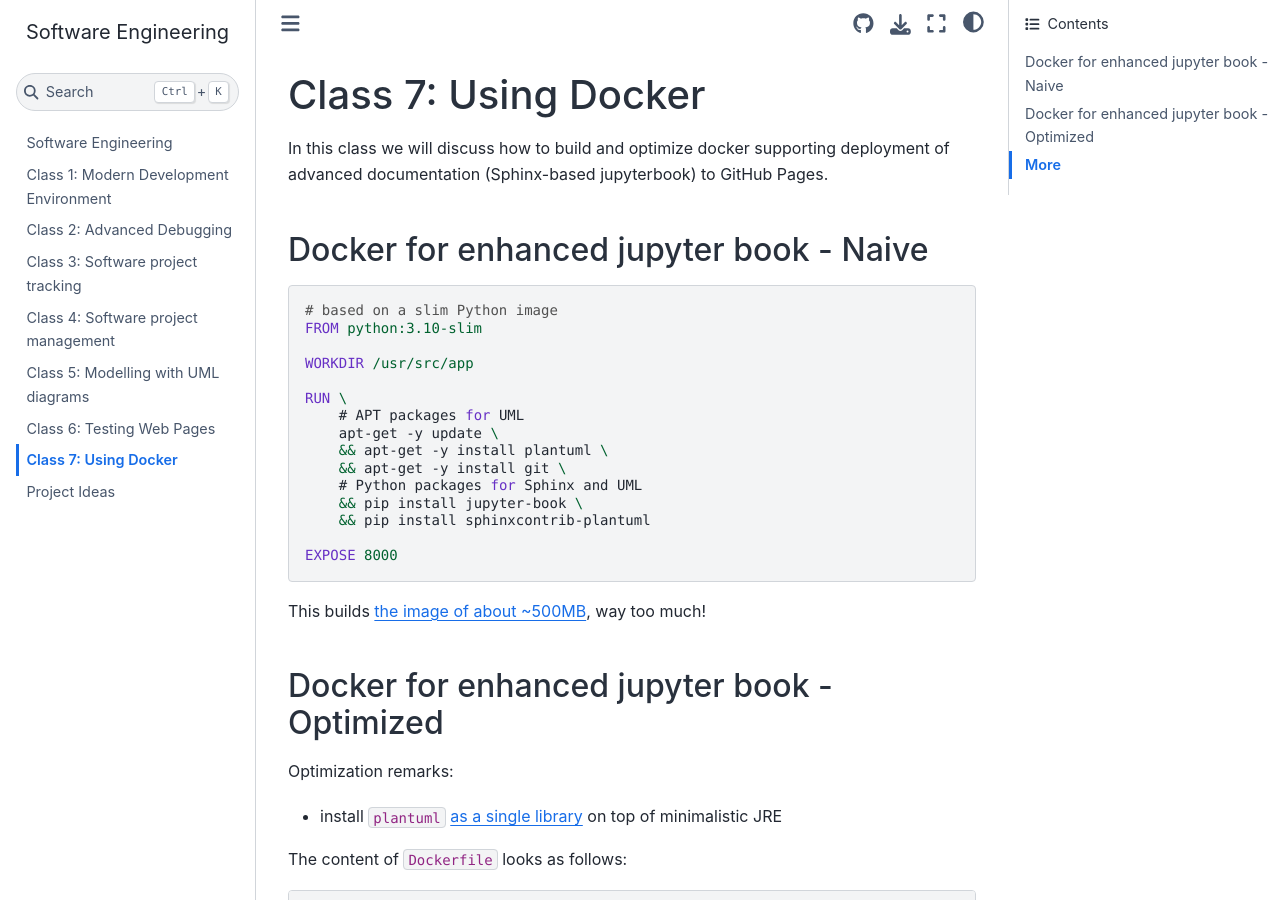
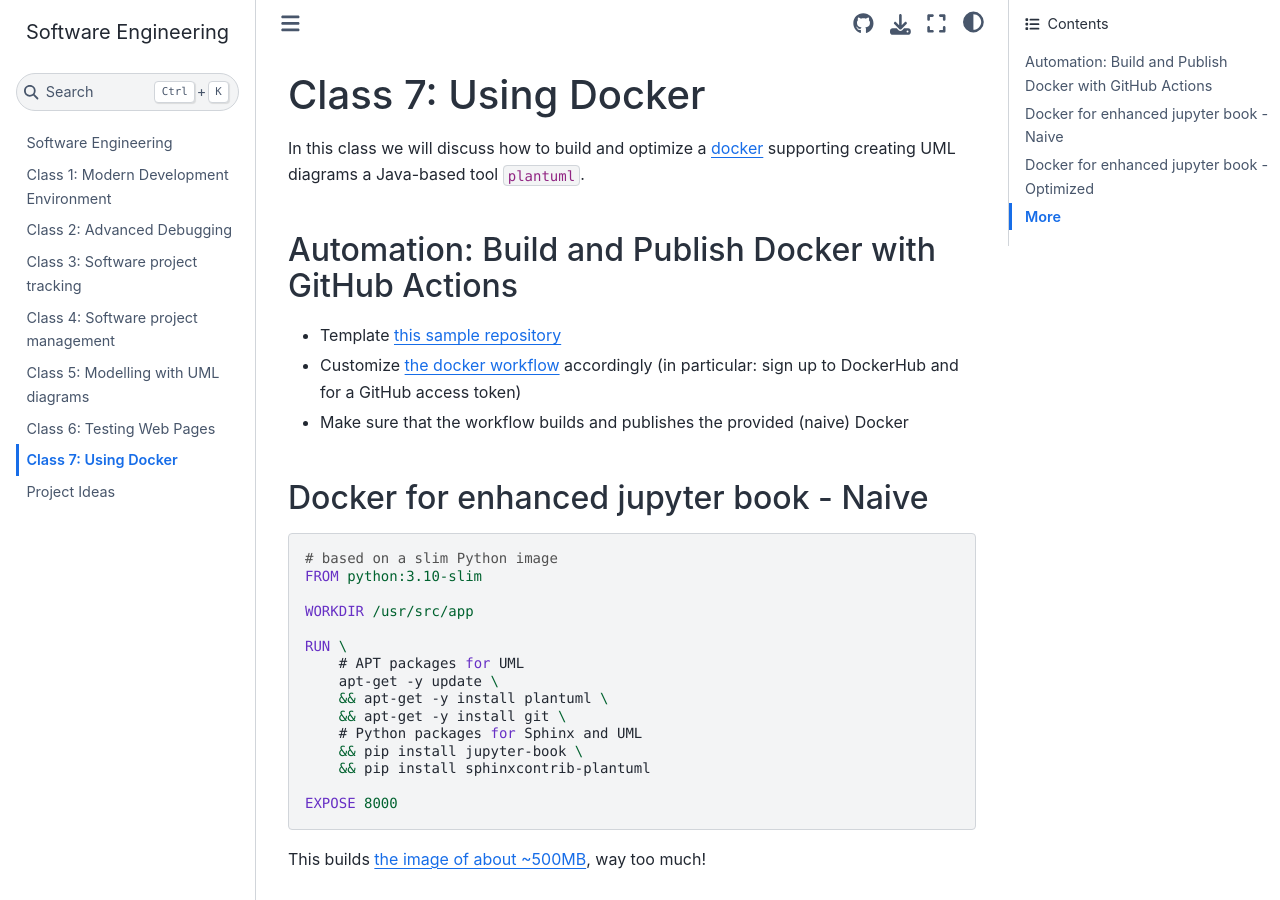
Before and after one commit to maciejskorski/software_engineering, a Jupyter Book: the page built from docs/docker_examples.md, in a window 1280 px wide and 900 px high. Built offline with Jupyter Book 1.0.4 settings and Sphinx 7.4.7 and the Sphinx Book theme 1.1.4, drawn with Linux system fonts in a browser that asks for light colours.

Commit message:
add dockr examples

```diff
--- a/docs/docker_examples.md
+++ b/docs/docker_examples.md
@@ -1,6 +1,12 @@
 # Class 7: Using Docker
 
-In this class we will discuss how to build and optimize docker supporting deployment of advanced documentation (Sphinx-based jupyterbook) to GitHub Pages.
+In this class we will discuss how to build and optimize a [docker](https://www.docker.com/) supporting creating UML diagrams a Java-based tool `plantuml`.
+
+## Automation: Build and Publish Docker with GitHub Actions
+
+* Template [this sample repository](https://github.com/maciejskorski/docker-build-push)
+* Customize [the docker workflow](https://github.com/maciejskorski/docker-build-push/blob/main/.github/workflows/docker-image.yaml) accordingly (in particular: sign up to DockerHub and for a GitHub access token)
+* Make sure that the workflow builds and publishes the provided (naive) Docker
 
 ## Docker for enhanced jupyter book - Naive
 
```
